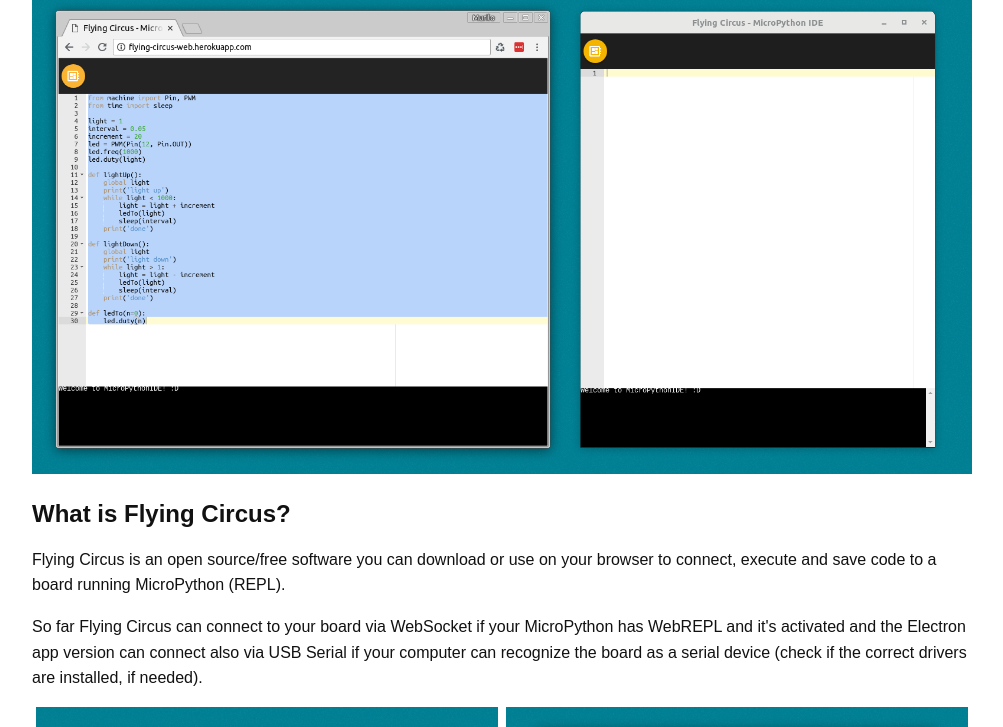
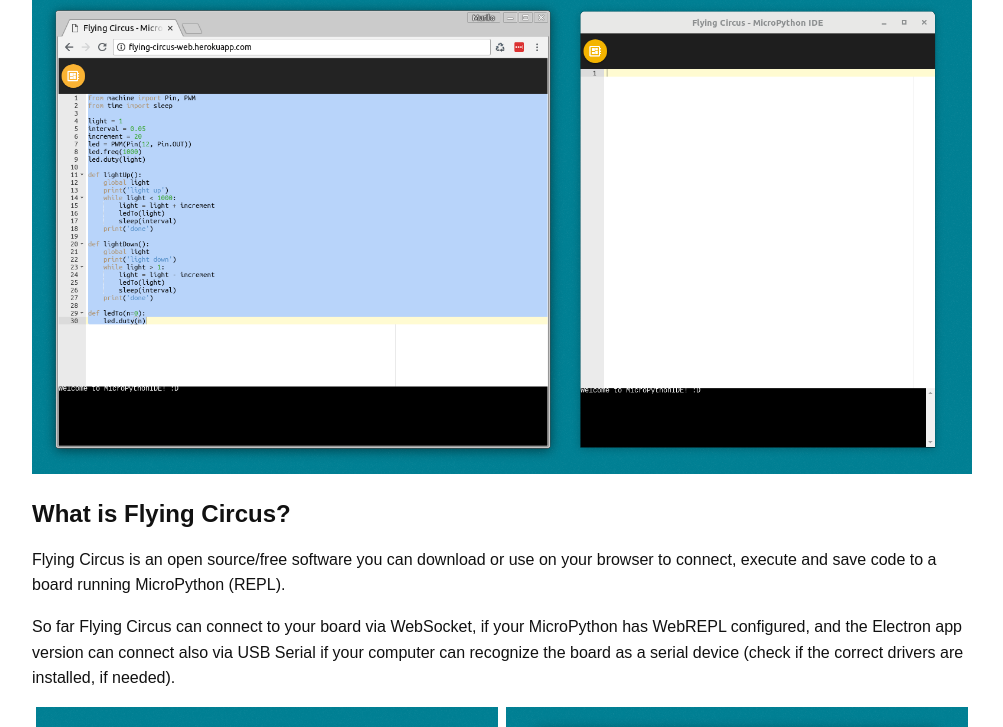
Before and after one commit to murilopolese/flying-circus-website, a website: page index.html in a window 1280 px wide. Shown: the part 73-800 px from the top of the page, without its empty margins (138-1141 px from the left). Drawn offline with Linux system fonts and the light colour scheme.

Commit message:
Fix copy

```diff
--- a/index.html
+++ b/index.html
@@ -45,7 +45,7 @@
                 Flying Circus is an open source/free software you can download or use on your browser to connect, execute and save code to a board running MicroPython (REPL).
             </p>
             <p>
-                So far Flying Circus can connect to your board via WebSocket if your MicroPython has WebREPL and it's activated and the Electron app version can connect also via USB Serial if your computer can recognize the board as a serial device (check if the correct drivers are installed, if needed).
+                So far Flying Circus can connect to your board via WebSocket, if your MicroPython has WebREPL configured, and the Electron app version can connect also via USB Serial if your computer can recognize the board as a serial device (check if the correct drivers are installed, if needed).
             </p>
             <div class="row">
                 <div class="col">
```
